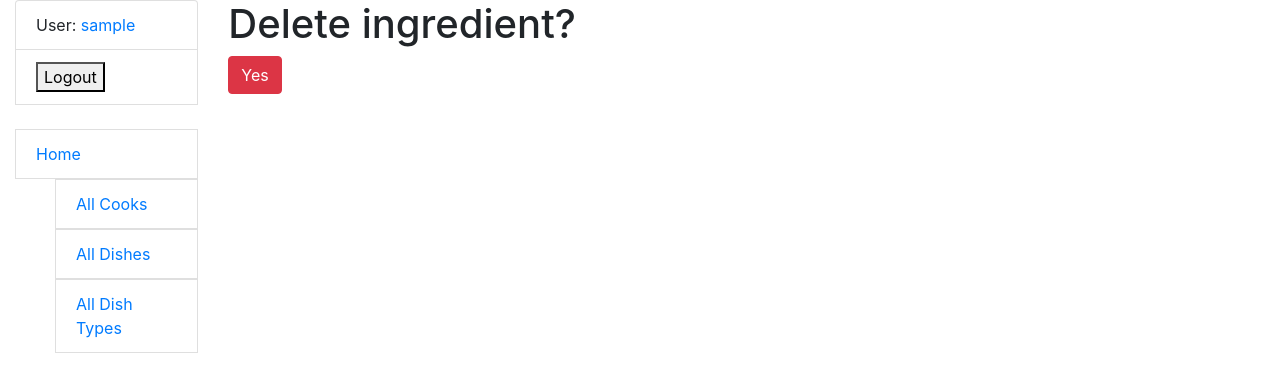
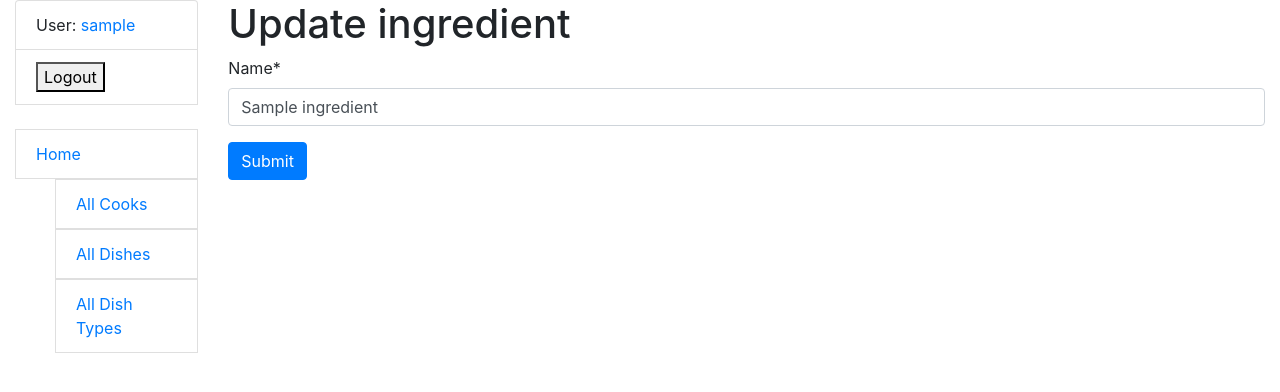
Before and after one commit to VladPh1/restaurant-kitchen-service, a Django app: page /service/ingredient/1/update/ in a window 1280 px wide. Shown: the top 392 px of the page. Run offline with Django 5.2, Linux system fonts and the light colour scheme; a user stored in the database is signed in; tables that the repository leaves empty hold one stand-in row (values such as "Sample post"); some libraries are stand-ins or nearby versions.

Commit message:
fixed errors about inrgedients in urls.py views.py service/dish_detail.html & remove service/ingredient_confirm_delete.html service/ingredient_form.html

```diff
--- a/service/urls.py
+++ b/service/urls.py
@@ -17,10 +17,7 @@ from service.views import (
     CookCreateView,
     CookYearOfExperienceUpdateView,
     CookDeleteView,
-    IngredientListView,
-    IngredientCreateView,
     IngredientUpdateView,
-    IngredientDeleteView,
 )
 
 
@@ -71,10 +68,7 @@ path(
         CookDeleteView.as_view(),
         name="cook-delete",
     ),
-    path("ingredient/", IngredientListView.as_view(), name="ingredient-list"),
-    path("ingredient/create/", IngredientCreateView.as_view(), name="ingredient-create"),
     path("ingredient/<int:pk>/update/", IngredientUpdateView.as_view(), name="ingredient-update"),
-    path("ingredient/<int:pk>/delete/", IngredientDeleteView.as_view(), name="ingredient-delete"),
 ]
 
 app_name = "service"
--- a/service/views.py
+++ b/service/views.py
@@ -2,7 +2,7 @@ from django.contrib.auth.decorators import login_required
 from django.contrib.auth.mixins import LoginRequiredMixin
 from django.http import HttpRequest, HttpResponse, HttpResponseRedirect
 from django.shortcuts import render, get_object_or_404, redirect
-from django.urls import reverse_lazy
+from django.urls import reverse_lazy, reverse
 from django.views import generic
 
 from service.forms import DishForm, DishSearchForm, DishTypesSearchForm, CookSearchForm, CookCreationForm, \
@@ -175,23 +175,8 @@ def toggle_assign_to_dish(request, pk):
     return redirect(reverse_lazy("service:dish-detail", kwargs={"pk": pk}))
 
 
-class IngredientListView(LoginRequiredMixin, generic.ListView):
-    model = Ingredient
-    context_object_name = "ingredient_list"
-
-
-class IngredientCreateView(LoginRequiredMixin, generic.CreateView):
-    model = Ingredient
-    form_class = IngredientCreationForm
-    success_url = reverse_lazy("service:ingredient-list")
-
-
 class IngredientUpdateView(LoginRequiredMixin, generic.UpdateView):
     model = Ingredient
     form_class = IngredientCreationForm
-    success_url = reverse_lazy("service:ingredient-list")
-
-
-class IngredientDeleteView(LoginRequiredMixin, generic.DeleteView):
-    model = Ingredient
-    success_url = reverse_lazy("service:ingredient-list")
+    success_url = reverse_lazy("service:dish-list")
+    template_name = "service/ingredient_form.html"
--- a/templates/service/dish_detail.html
+++ b/templates/service/dish_detail.html
@@ -17,9 +17,6 @@
     {{ dish.description }}</p>
   <h1>
     Ingredients
-    <a href="{% url 'service:ingredient-delete' pk=dish.id %}" class="btn btn-danger link-to-page">
-      Delete
-    </a>
 
     <a href="{% url 'service:ingredient-update' pk=dish.id %}" class="btn btn-secondary link-to-page">
       Update
--- a/templates/service/ingredient_form.html
+++ b/templates/service/ingredient_form.html
@@ -1,10 +1,12 @@
 {% extends "base.html" %}
+{% load crispy_forms_filters %}
 
 {% block content %}
-  <h1>Delete ingredient?</h1>
-  <form action="" method="post">
+  <h1>{{ object|yesno:"Update,Create" }} ingredient</h1>
+  <form action="" method="post" novalidate>
     {% csrf_token %}
+    {{ form|crispy }}
 
-    <input type="submit" value="Yes" class="btn btn-danger">
+    <input type="submit" value="Submit" class="btn btn-primary">
   </form>
 {% endblock %}
```
Also changed, not shown: templates/service/ingredient_confirm_delete.html (deleted, +0 -10 lines).
